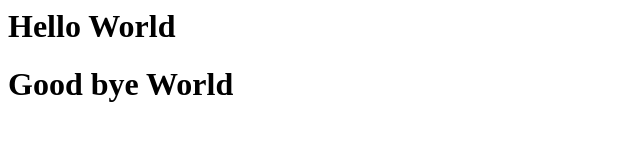
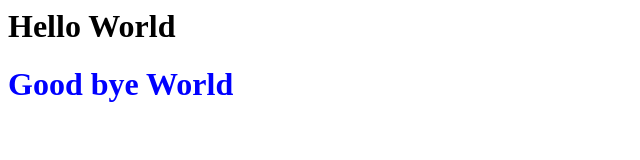
Before and after one commit to letter333/MyWebHost20220712, a plain HTML site: page index.html in a window 1280 px wide. Shown: the whole page, without its empty margins (0-640 px from the left). Drawn offline with Linux system fonts and the light colour scheme.

Commit message:
Update index.html

```diff
--- a/index.html
+++ b/index.html
@@ -2,6 +2,6 @@
   <head></head>
   <body>
     <h1>Hello World</h1>
-    <h1 style:"color:blue">Good bye World</h1>
+    <h1 style="color:blue">Good bye World</h1>
   </body>
 </html>
```
